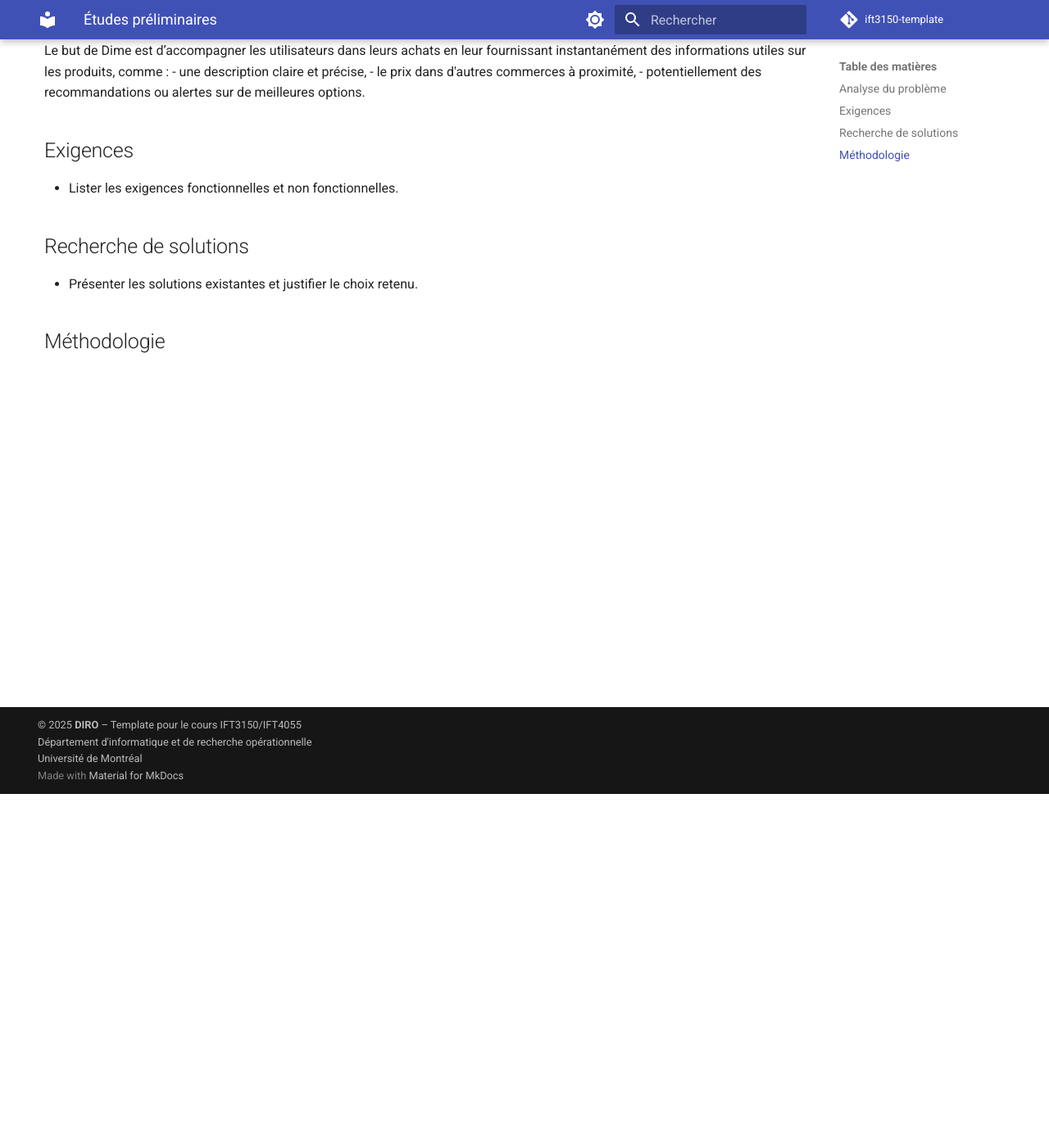
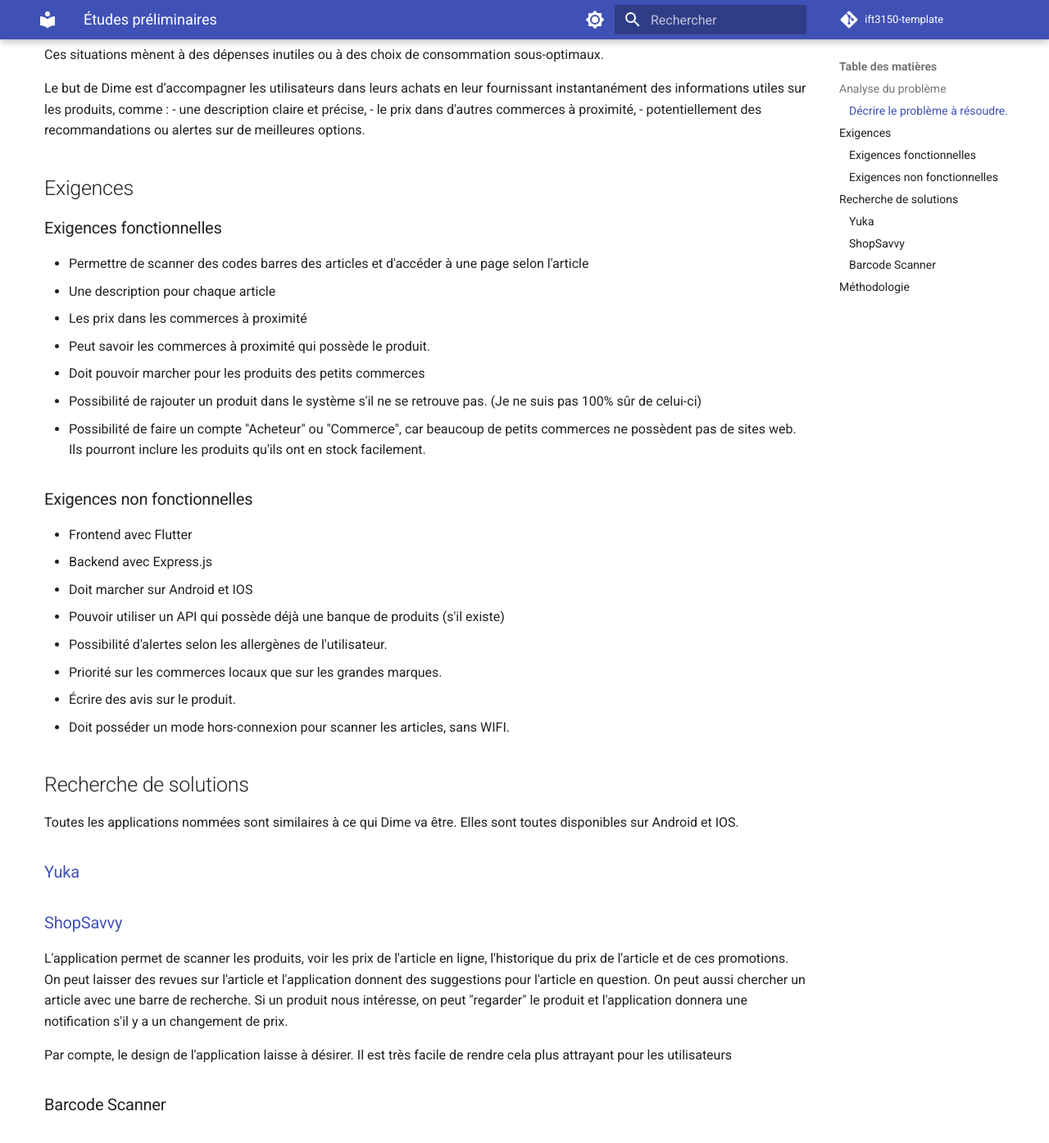
Before and after one commit to protolabo/dime, an MkDocs documentation site: the page built from docs/analysis.md, in a window 1280 px wide and 1400 px high, scrolled down 431 px. Shown: the top 1395 px of the window at 82% size. Built offline with MkDocs 1.6.1 and Material for MkDocs 9.7.7, drawn with Linux system fonts in a browser that asks for light colours; comment, search, counter and statistics services are not loaded; some of the changed text lies outside the part shown.

Commit message:
Commencer les exigences et solutions du projet.

```diff
--- a/docs/analysis.md
+++ b/docs/analysis.md
@@ -1,6 +1,8 @@
 # Études préliminaires
 
 ## Analyse du problème
+
+### Décrire le problème à résoudre.
 
 Faire l'épicerie est une activité essentielle du quotidien. Pour vivre, chacun doit se nourrir, entretenir son hygiène
 et subvenir à ses besoins de base. Or, ces actions ont un coût, et bien souvent, les consommateurs n'ont pas une connaissance
@@ -24,10 +26,42 @@ sur les produits, comme :
 
 ## Exigences
 
-- Lister les exigences fonctionnelles et non fonctionnelles.
+### Exigences fonctionnelles
+- Permettre de scanner des codes barres des articles et d'accéder à une page selon l'article
+- Une description pour chaque article
+- Les prix dans les commerces à proximité
+- Peut savoir les commerces à proximité qui possède le produit.
+- Doit pouvoir marcher pour les produits des petits commerces
+- Possibilité de rajouter un produit dans le système s'il ne se retrouve pas. (Je ne suis pas 100% sûr de celui-ci)
+- Possibilité de faire un compte "Acheteur" ou "Commerce", car beaucoup de petits commerces ne possèdent pas de sites web. Ils pourront inclure les produits qu'ils ont en stock facilement.
+
+
+### Exigences non fonctionnelles
+- Frontend avec Flutter
+- Backend avec Express.js
+- Doit marcher sur Android et IOS
+- Pouvoir utiliser un API qui possède déjà une banque de produits (s'il existe)
+- Possibilité d'alertes selon les allergènes de l'utilisateur.
+- Priorité sur les commerces locaux que sur les grandes marques.
+- Écrire des avis sur le produit.
+- Doit posséder un mode hors-connexion pour scanner les articles, sans WIFI.
+
 
 ## Recherche de solutions
 
-- Présenter les solutions existantes et justifier le choix retenu.
+Toutes les applications nommées sont similaires à ce qui Dime va être. Elles sont toutes disponibles sur Android et IOS.
+
+### [Yuka](https://yuka.io/)
+
+
+### [ShopSavvy](https://shopsavvy.com/about)
+
+L'application permet de scanner les produits, voir les prix de l'article en ligne, l'historique du prix de l'article et de ces promotions.
+On peut laisser des revues sur l'article et l'application donnent des suggestions pour l'article en question. On peut aussi chercher un article avec une barre de recherche.
+Si un produit nous intéresse, on peut "regarder" le produit et l'application donnera une notification s'il y a un changement de prix.
+
+Par compte, le design de l'application laisse à désirer. Il est très facile de rendre cela plus attrayant pour les utilisateurs
+
+### Barcode Scanner
 
 ## Méthodologie
```
